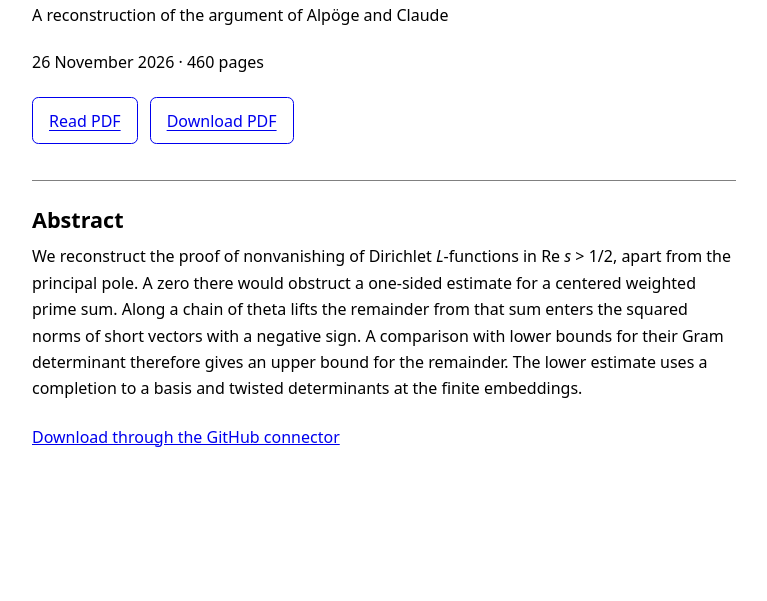
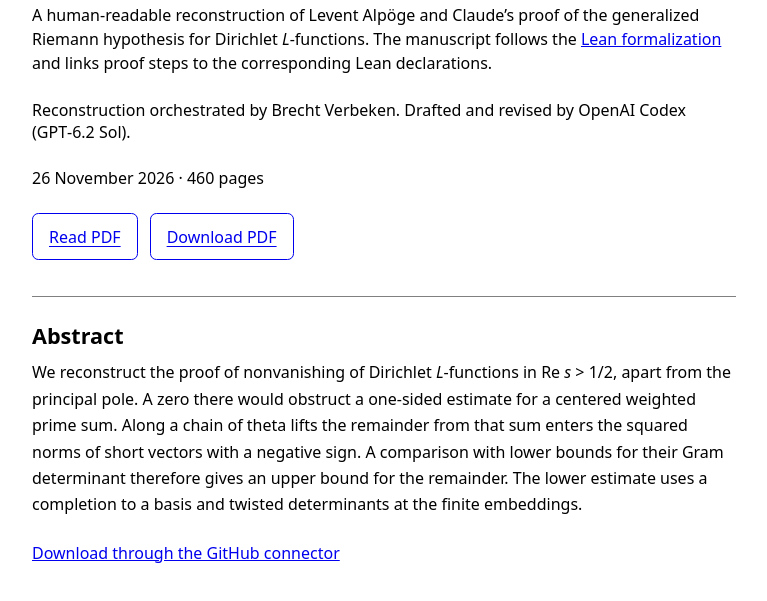
Before and after one commit to BFMAVE/shared-documents, a plain HTML site: page docs/index.html in a window 1280 px wide. Shown: the part 195-796 px from the top of the page, without its empty margins (256-1023 px from the left). Drawn offline with Linux system fonts and the light colour scheme.

Commit message:
Describe the Lean reconstruction and credit its contributors

```diff
--- a/docs/index.html
+++ b/docs/index.html
@@ -3,7 +3,8 @@
 <head>
   <meta charset="utf-8">
   <meta name="viewport" content="width=device-width, initial-scale=1">
-  <meta name="description" content="A reconstruction of the argument of Alpöge and Claude for Dirichlet GRH. Read the abstract and download the 460-page manuscript.">
+  <meta name="description" content="A human-readable reconstruction of Levent Alpöge and Claude’s proof of Dirichlet GRH, with references to the Lean formalization.">
+  <meta name="DC.contributor" content="Brecht Verbeken">
   <meta name="citation_title" content="Dirichlet GRH and the covolume of theta lifts">
   <meta name="citation_pdf_url" content="https://bfmave.github.io/shared-documents/dirichlet-grh.pdf">
   <meta name="citation_publication_date" content="2026/11/26">
@@ -14,7 +15,8 @@
 <body>
   <main aria-labelledby="heading">
     <h1 id="heading">Dirichlet GRH and the covolume of theta lifts</h1>
-    <p id="subtitle">A reconstruction of the argument of Alpöge and Claude</p>
+    <p id="subtitle">A human-readable reconstruction of Levent Alpöge and Claude’s proof of the generalized Riemann hypothesis for Dirichlet <i>L</i>-functions. The manuscript follows the <a href="https://github.com/lsernau/grh-lean/tree/72fead102f663d5c7a407964a13dc0cf9d977207/grh">Lean formalization</a> and links proof steps to the corresponding Lean declarations.</p>
+    <p id="byline">Reconstruction orchestrated by Brecht Verbeken. Drafted and revised by OpenAI Codex (GPT‑6.2 Sol).</p>
     <p><time datetime="2026-11-26">26 November 2026</time> · 460 pages</p>
     <div id="actions">
       <a id="read" href="./dirichlet-grh.pdf">Read PDF</a>
```
Also changed, not shown: 1 other file.
